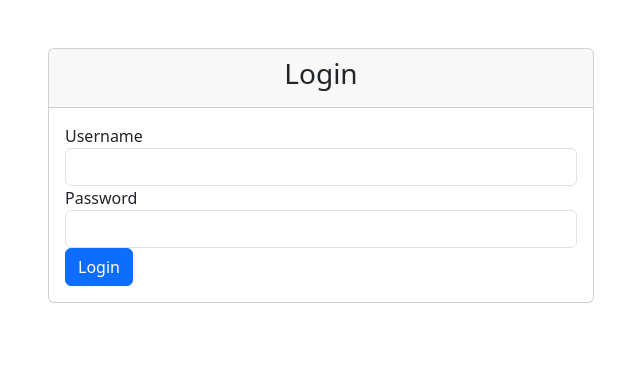
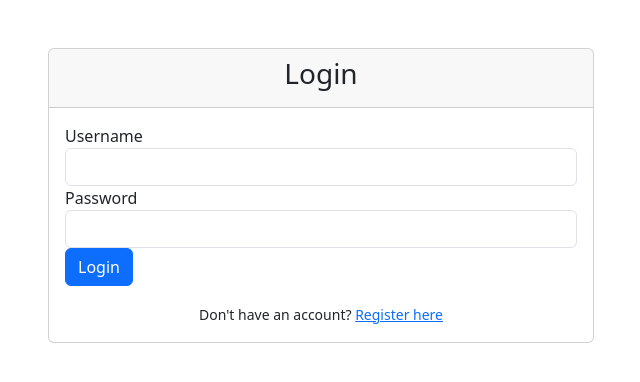
Before and after one commit to alinadodita08/expense_tracker, a Django app: page /login/ in a window 1280 px wide. Shown: the top 382 px of the page, without its empty margins (319-959 px from the left). Run offline with Django 4.2, Linux system fonts and the light colour scheme.

Commit message:
dont have an account..

```diff
--- a/budget/templates/login.html
+++ b/budget/templates/login.html
@@ -20,6 +20,9 @@
                         </div>
                         <button type="submit" class="btn btn-primary btn-block">Login</button>
                     </form>
+                    <div class="mt-3 text-center">
+                        <small>Don't have an account? <a href="/register">Register here</a></small>
+                    </div>
                 </div>
             </div>
         </div>
```
